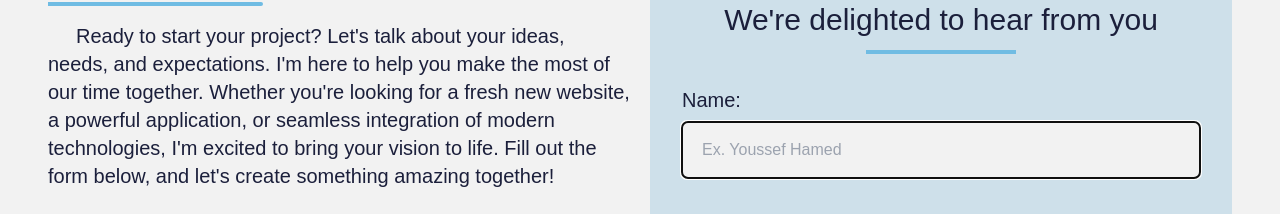
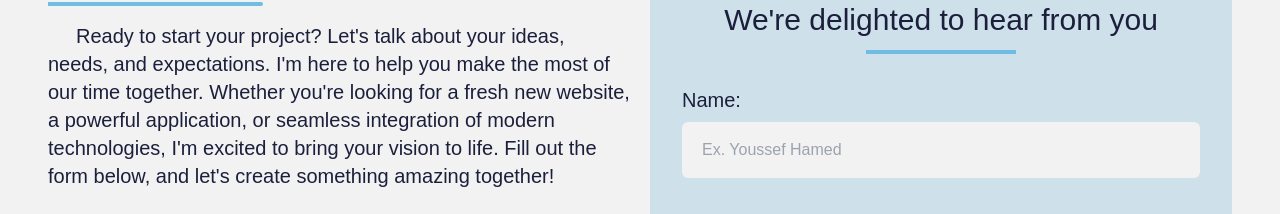
Before and after one commit to yusuf-mahran/yusuf-mahran-portfolio, a Next.js app: page / in a window 1280 px wide. Shown: the part 3778-3992 px from the top of the page. Built offline with nearby package versions, Linux system fonts and the light colour scheme; no server answers; a web font is replaced by a local one.

Commit message:
removing auto focus from the form

```diff
--- a/src/app/components/Form.jsx
+++ b/src/app/components/Form.jsx
@@ -140,6 +140,7 @@ export default function Form() {
       );
     } catch (err) {
       handleShowSuccessMessage(500, `${err}. Please try Again!`);
+      return;
     }
     setFormData({
       name: "",
@@ -313,7 +314,6 @@ export default function Form() {
             value={formData.name}
             onChange={handleNameChange}
             autoComplete="true"
-            autoFocus="true"
           />
           {errors.name && <span className="text-red-500">{errors.name}</span>}
         </label>
```
